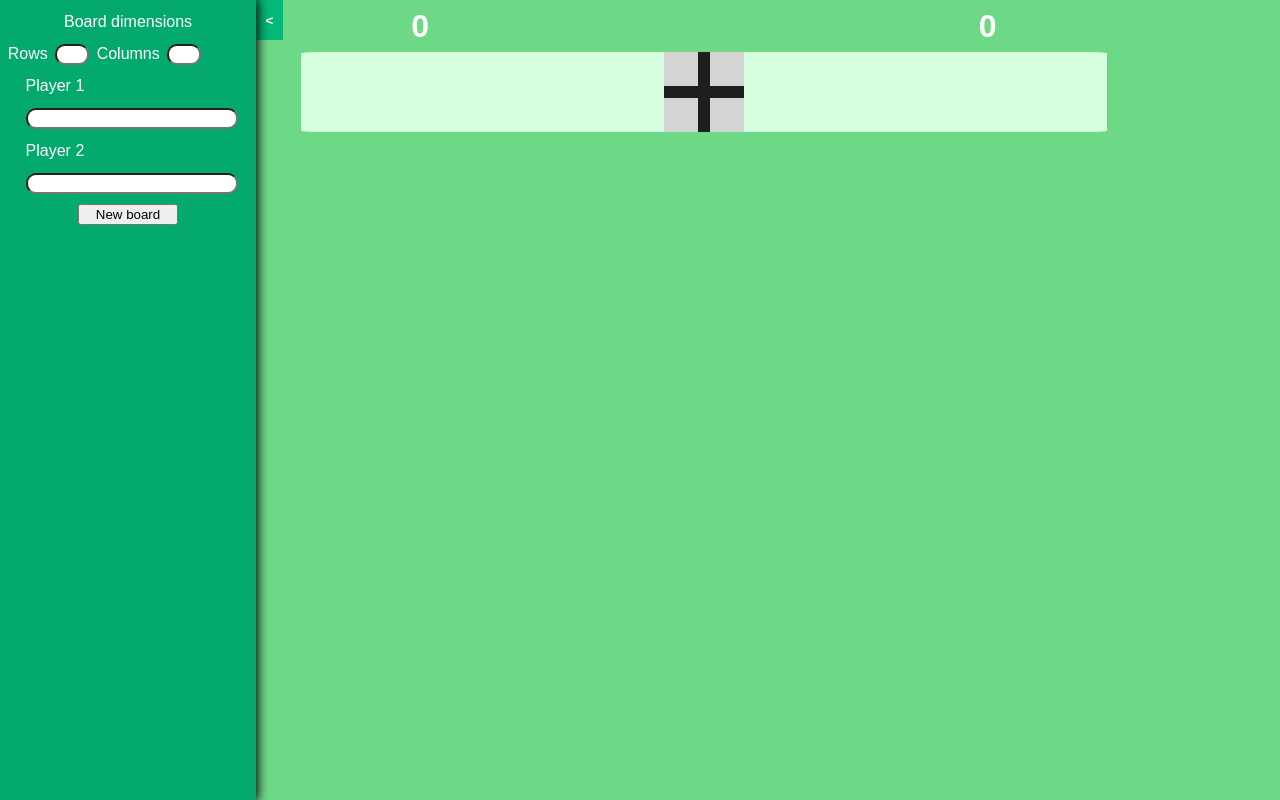
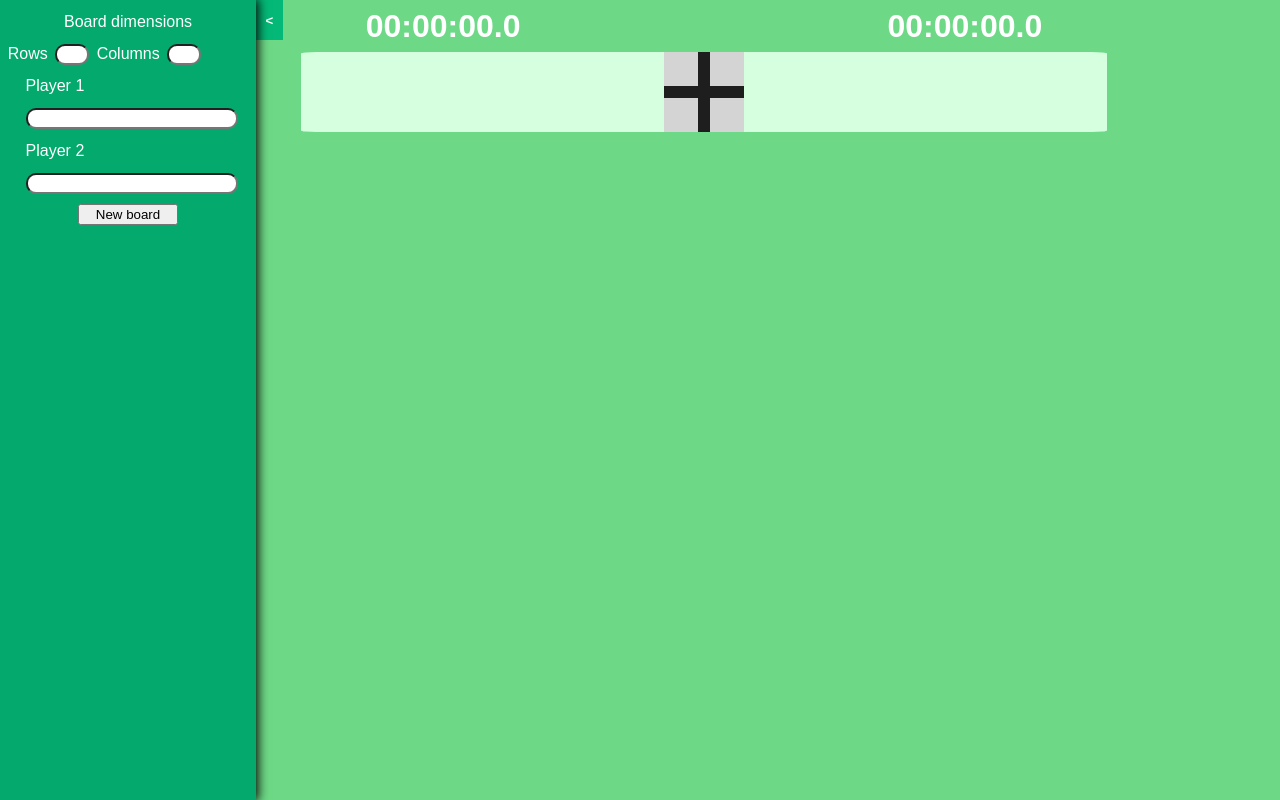
Before and after one commit to decheverriunal/board-games-web, a Next.js app: page / in a window 1280 px wide. Built offline with nearby package versions, Linux system fonts and the light colour scheme.

Commit message:
added clock format for the timer, fixed a bug with timer not restarting correctly

```diff
--- a/src/components/Game.tsx
+++ b/src/components/Game.tsx
@@ -24,6 +24,9 @@ export default function Game() {
     // Estado de la partida actual
     const [matchState, setMatchState] = useState("");
 
+    // Numero de movimientos que lleva la partida
+    const [moveNumber, setMoveNumber] = useState(0);
+
     // Tiempo de cada jugador
     const [timeW, setTimeW] = useState(0.0);
     const [timeB, setTimeB] = useState(0.0);
@@ -44,6 +47,7 @@ export default function Game() {
             .then((data) => {
                 makePlay(data[0],data[1]);
                 setMatchState(GameLogic.getWinner(match.board));
+                setMoveNumber(m => m+1);
                 setBoard(match.board);
             })
         }
@@ -55,19 +59,21 @@ export default function Game() {
         setTimeB(0);
         makeEmptyBoard(row,col,playerW,playerB);
         setMatchState(GameLogic.getWinner(match.board));
+        setMoveNumber(0);
         setBoard(match.board);
     }
 
     function playMove(row: number,col: number) {
         makePlay(row, col);
         setMatchState(GameLogic.getWinner(match.board));
+        setMoveNumber(m => m+1);
         setBoard(match.board);
     }
 
     return <div className="game-div">
         <Menu changeRow={setRow} changeCol={setCol} setNewBoard={setNewMatch} setPlayer1={setPlayerW} setPlayer2={setPlayerB}/>
         <div className="game-info-div">
-            <GameInfo timeW={timeW} timeB={timeB} setTimeW={setTimeW} setTimeB={setTimeB} matchState={matchState} toPlay={match.toPlay}/>
+            <GameInfo timeW={timeW} timeB={timeB} setTimeW={setTimeW} setTimeB={setTimeB} matchState={matchState} toPlay={match.toPlay} moveNumber={moveNumber}/>
             <div className="board-div">
                 <Board board={board} onPlay={playMove} isHumanPlaying={getHumanToPlay} />
             </div>
--- a/src/components/GameInfo.tsx
+++ b/src/components/GameInfo.tsx
@@ -2,13 +2,14 @@
 
 import { useEffect, useRef } from 'react';
 
-export default function GameInfo({timeW,timeB,setTimeW,setTimeB,matchState,toPlay}:{
+export default function GameInfo({timeW,timeB,setTimeW,setTimeB,matchState,toPlay,moveNumber}:{
     timeW: number;
     timeB: number;
     setTimeW: (num: number) => void;
     setTimeB: (num: number) => void;
     matchState: string;
     toPlay: string;
+    moveNumber: number;
 }) {
     const timeStart = useRef(0);
     const timeAccumulatedW = useRef(0);
@@ -17,7 +18,7 @@ export default function GameInfo({timeW,timeB,setTimeW,setTimeB,matchState,toPla
 
     useEffect(() => {
         const timer = setInterval(() => {
-            if (matchState === "ongoing" && toPlay === "W") {
+            if (matchState === "ongoing" && moveNumber > 1 && toPlay === "W") {
                 if (toPlay === playing.current) {
                     setTimeW(new Date().getTime() - timeStart.current + timeAccumulatedW.current);
                 } else {
@@ -26,7 +27,7 @@ export default function GameInfo({timeW,timeB,setTimeW,setTimeB,matchState,toPla
                     playing.current = toPlay;
                     setTimeW(new Date().getTime() - timeStart.current + timeAccumulatedW.current);
                 }
-            } else if (matchState === "ongoing" && toPlay === "B") {
+            } else if (matchState === "ongoing" && moveNumber > 1 && toPlay === "B") {
                 if (toPlay === playing.current) {
                     setTimeB(new Date().getTime() - timeStart.current + timeAccumulatedB.current);
                 } else {
@@ -35,6 +36,8 @@ export default function GameInfo({timeW,timeB,setTimeW,setTimeB,matchState,toPla
                     playing.current = toPlay;
                     setTimeB(new Date().getTime() - timeStart.current + timeAccumulatedB.current);
                 }
+            } else if (moveNumber === 1) {
+                playing.current = toPlay;
             } else {
                 timeAccumulatedW.current = 0
                 timeAccumulatedB.current = 0
@@ -43,7 +46,7 @@ export default function GameInfo({timeW,timeB,setTimeW,setTimeB,matchState,toPla
         }, 100);
 
         return () => clearInterval(timer);
-    }, [matchState, setTimeB, setTimeW, timeB, timeW, toPlay])
+    }, [matchState, moveNumber, setTimeB, setTimeW, timeB, timeW, toPlay])
 
     function displayWinner() {
         if (matchState === "W") {
@@ -57,10 +60,21 @@ export default function GameInfo({timeW,timeB,setTimeW,setTimeB,matchState,toPla
         }
     }
 
+    function displayTime(time: number) {
+        const decimal = Math.floor((time / 100) % 10)
+        const seconds = Math.floor((time / 1000) % 60)
+        const minutes = Math.floor((time / 100000) % 60)
+        const hours = Math.floor((time / 10000000))
+        const h = (hours < 10) ? "0" + hours : hours;
+        const min = (minutes < 10) ? "0" + minutes : minutes;
+        const sec = (seconds < 10) ? "0" + seconds : seconds;
+        return h + ":" + min + ":" + sec + "." + decimal;
+    }
+
     return <div className="info-div">
-        <h1 className="info">{timeW/1000}</h1>
+        <h1 className="info">{displayTime(timeW)}</h1>
         <h1 className="info">{displayWinner()}</h1>
-        <h1 className="info">{timeB/1000}</h1>
+        <h1 className="info">{displayTime(timeB)}</h1>
     </div>
 
 }
```
